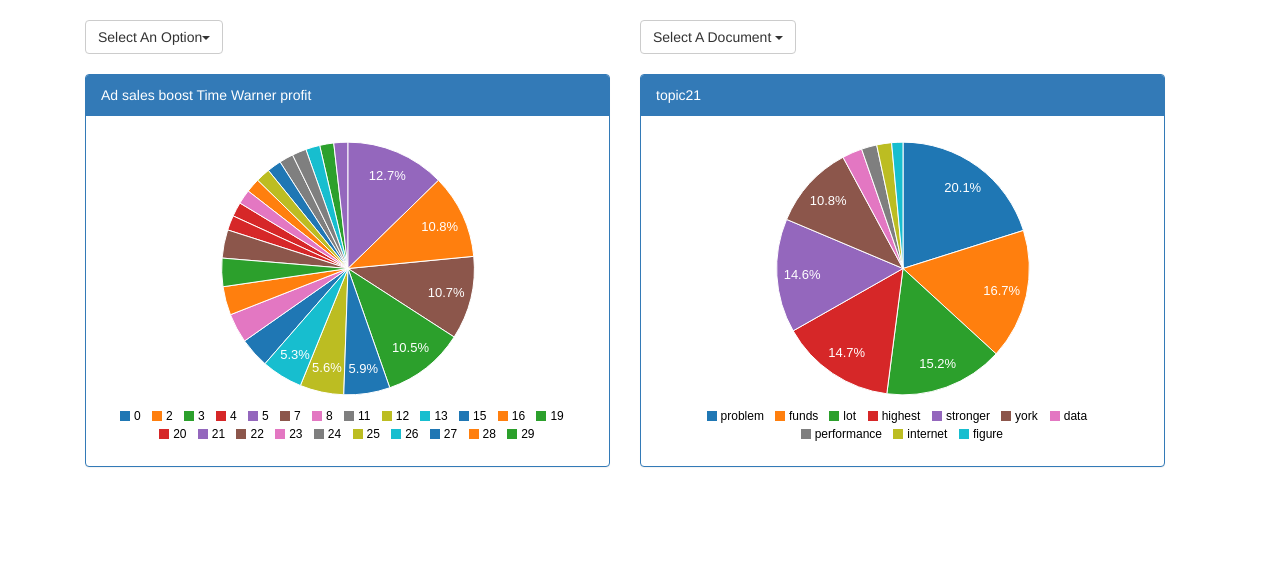
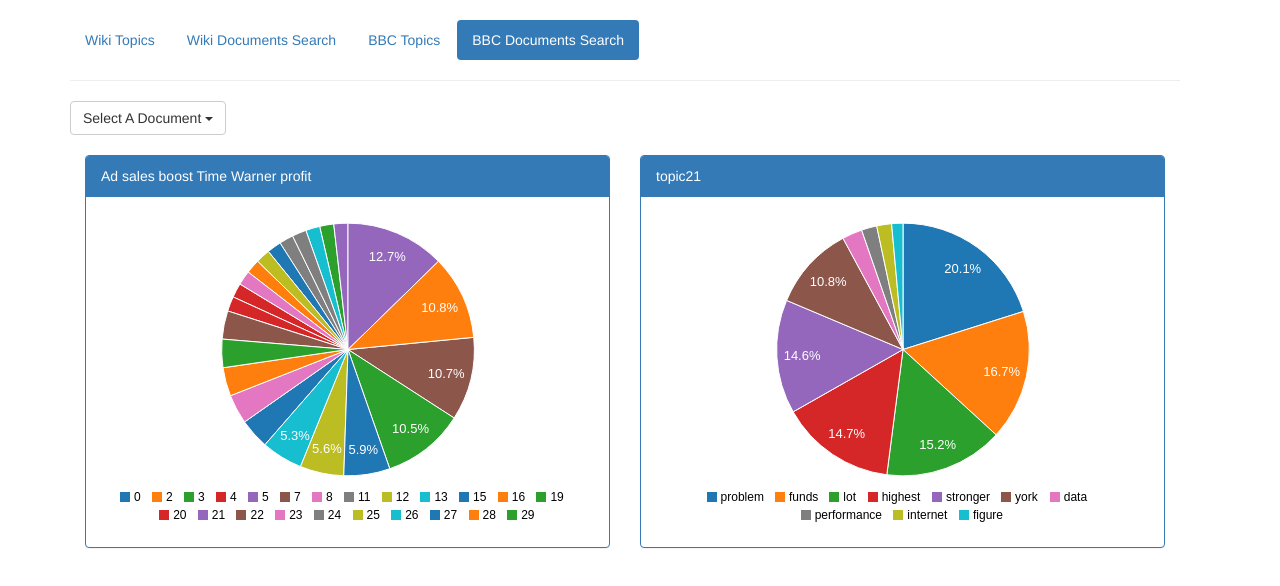
Before and after one commit to jineshpaloor/topics-visualization, a plain HTML site: page bbc_documents.html in a window 1280 px wide. Drawn offline with nearby package versions, Linux system fonts and the light colour scheme.

Commit message:
change from dropdown to nav pills

```diff
--- a/bbc_documents.html
+++ b/bbc_documents.html
@@ -14,27 +14,21 @@
     <body>
         <div class="container">
             <div class='chart col-md-12 row' style="margin-top: 20px;">
-                <div class='col-md-6'>
-                <div class="dropdown">
-                    <button class="btn btn-default dropdown-toggle" type="button" id="dropdownMenu1" data-toggle="dropdown" aria-haspopup="true" aria-expanded="true">
-                        Select An Option<span class="caret"></span>
-                    </button>
-                    <ul class="dropdown-menu" aria-labelledby="dropdownMenu1">
+                    <ul class="nav nav-pills">
                         <li><a href="index.html">Wiki Topics</a></li>
                         <li><a href="documents.html">Wiki Documents Search</a></li>
                         <li><a href="bbc_index.html">BBC Topics</a></li>
                         <li class="active"><a href="bbc_documents.html">BBC Documents Search</a></li>
                     </ul>
+            <hr>
             </div>
-                </div>
-                <div class='col-md-6'>
+            <div class='col-md-12 row'>
                 <div class="dropdown">
                     <button class="btn btn-default dropdown-toggle" type="button" id="documents-list" data-toggle="dropdown" aria-haspopup="true" aria-expanded="true">
                         Select A Document <span class="caret"></span>
                     </button>
                     <ul class="dropdown-menu" id="documents-dropdown-menu" aria-labelledby="documents-list" style="overflow: scroll; height: 500px; border: solid #ccc 2px;">
                     </ul>
-                    </div>
                 </div>
             </div>
             <div class='chart col-md-12 row' style="margin-top:20px;">
```
Also changed, not shown: bbc_index.html (+7 -11 lines), documents.html (+3 -7 lines), index.html (+7 -11 lines). Lines whose indentation alone changed are shown as unchanged.
